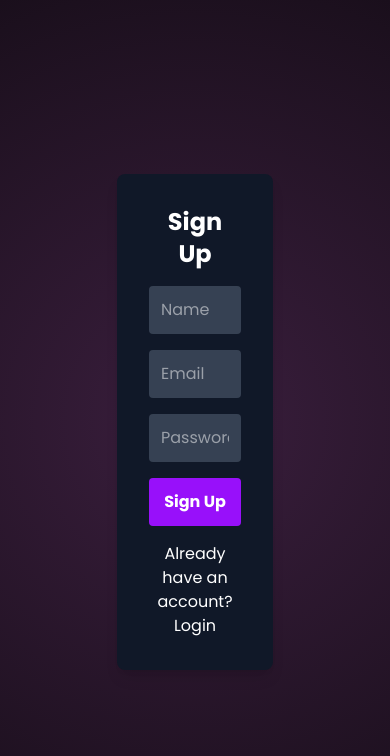
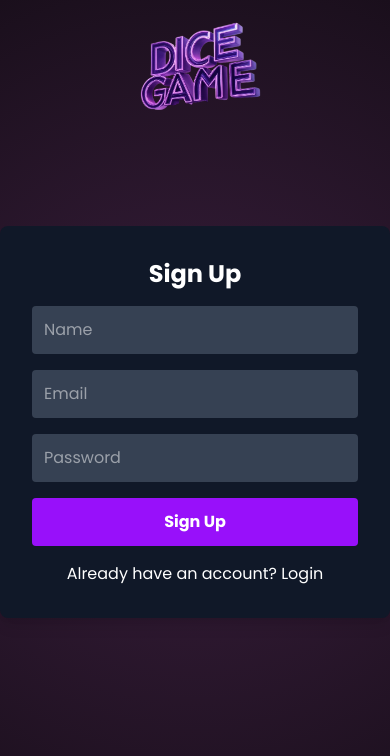
Before and after one commit to Segebari/dice-game-test, a React (Vite) app in the folder frontend/: page / in a window 390 px wide. Shown: the top 756 px of the page. Built offline with nearby package versions, Linux system fonts and the light colour scheme.

Commit message:
"responsive design fix on game ui modal"

```diff
--- a/frontend/src/Auth.jsx
+++ b/frontend/src/Auth.jsx
@@ -110,11 +110,21 @@ const Auth = () => {
         />
       </div>
 
+      <img
+                src={loadScreen}
+                alt="Dice Game"
+                className="absolute w-40 top-5 sm:top-3 xl:top-5 "
+                style={{
+                  left: "50%",
+                  transform: "translateX(-50%)",
+                }}
+              />
 
-          <div className={`transition-opacity duration-500 ${
+      <div
+        className={`transition-opacity duration-500 ${
           isLoading ? "opacity-0" : "opacity-100"
-} bg-gray-900 p-8 rounded-lg shadow-lg w-[40%]`}>
-
+        } bg-gray-900 p-8 rounded-lg shadow-lg w-full`}
+      >
         <h2 className="text-2xl font-bold text-center mb-4">
           {isSignup ? "Sign Up" : "Login"}
         </h2>
@@ -156,7 +166,9 @@ const Auth = () => {
           onClick={() => setIsSignup(!isSignup)}
           className="mt-4 text-center text-white hover:underline cursor-pointer"
         >
-          {isSignup ? "Already have an account? Login" : "Don't have an account? Sign Up"}
+          {isSignup
+            ? "Already have an account? Login"
+            : "Don't have an account? Sign Up"}
         </p>
       </div>
     </div>
--- a/frontend/src/Dice.jsx
+++ b/frontend/src/Dice.jsx
@@ -99,7 +99,7 @@ function Dice() {
   };
 
   return (
-    <div className="overflow-x-hidden min-h-screen min-w-screen radial-gradient-background relative flex items-center justify-center">
+    <div className="overflow-x-hidden min-h-[100vh] min-w-screen radial-gradient-background relative flex items-center justify-center">
 
         <div className="absolute inset-0  items-center justify-center hidden sm:flex">
           <img
@@ -174,7 +174,7 @@ function Dice() {
           }}
         />
 
-        <div className="z-1 relative mt-[-10rem]  sm:mt-20 bg-gray-900 p-8 rounded-xl shadow-2xl text-white border border-gray-800 w-full sm:w-xl  flex flex-col justify-center ">
+        <div className="z-1 absolute top-34 bg-gray-900 p-8 rounded-xl shadow-2xl text-white border border-gray-800 w-full sm:w-xl  flex flex-col justify-center">
           <p className="w-full p-3 text-2xl rounded-lg text-white placeholder-gray-500 focus:outline-none focus:ring-2 focus:ring-purple-500 transition-all duration-200">
             {" "}
             Hi {userName}
```
Lines whose indentation alone changed are shown as unchanged.
